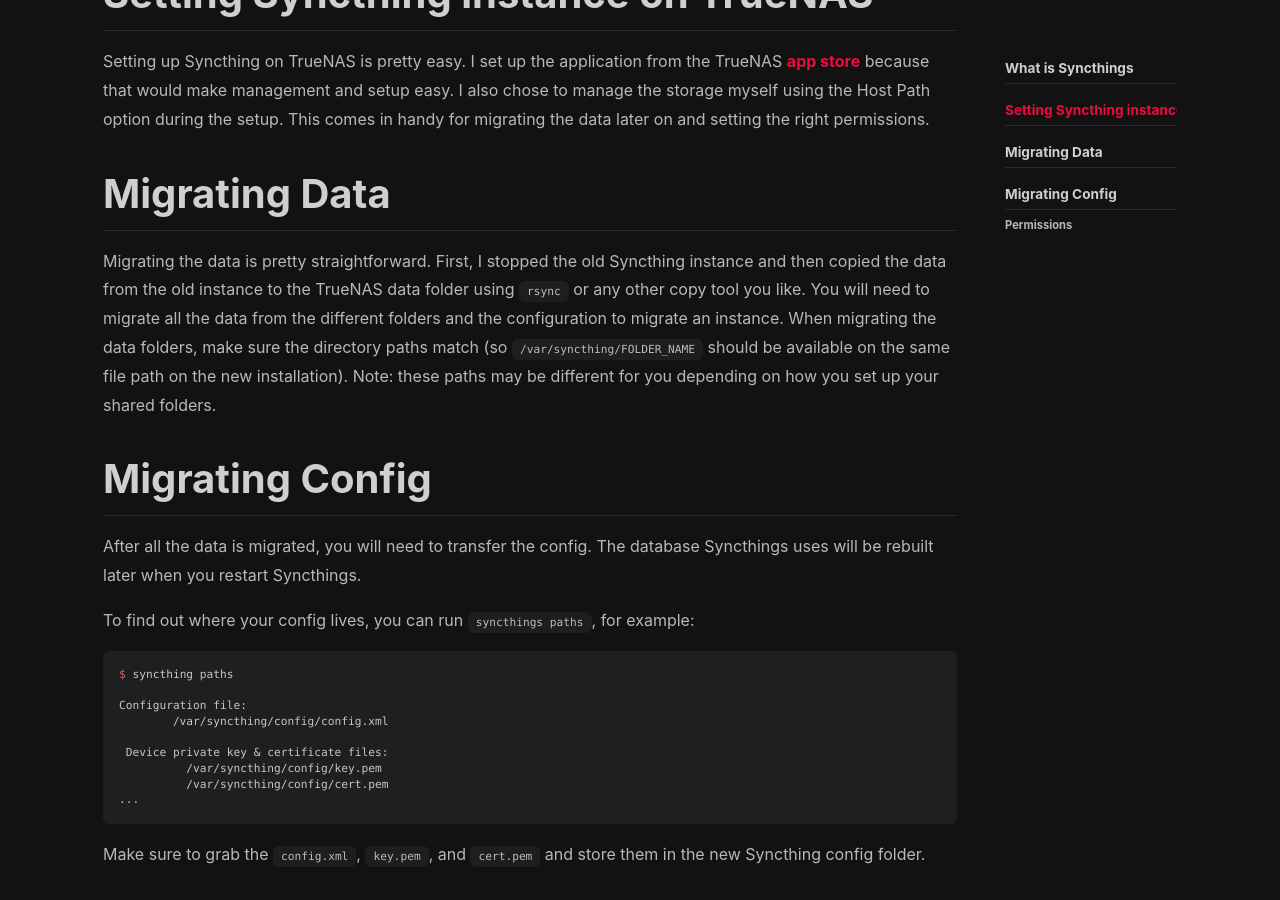
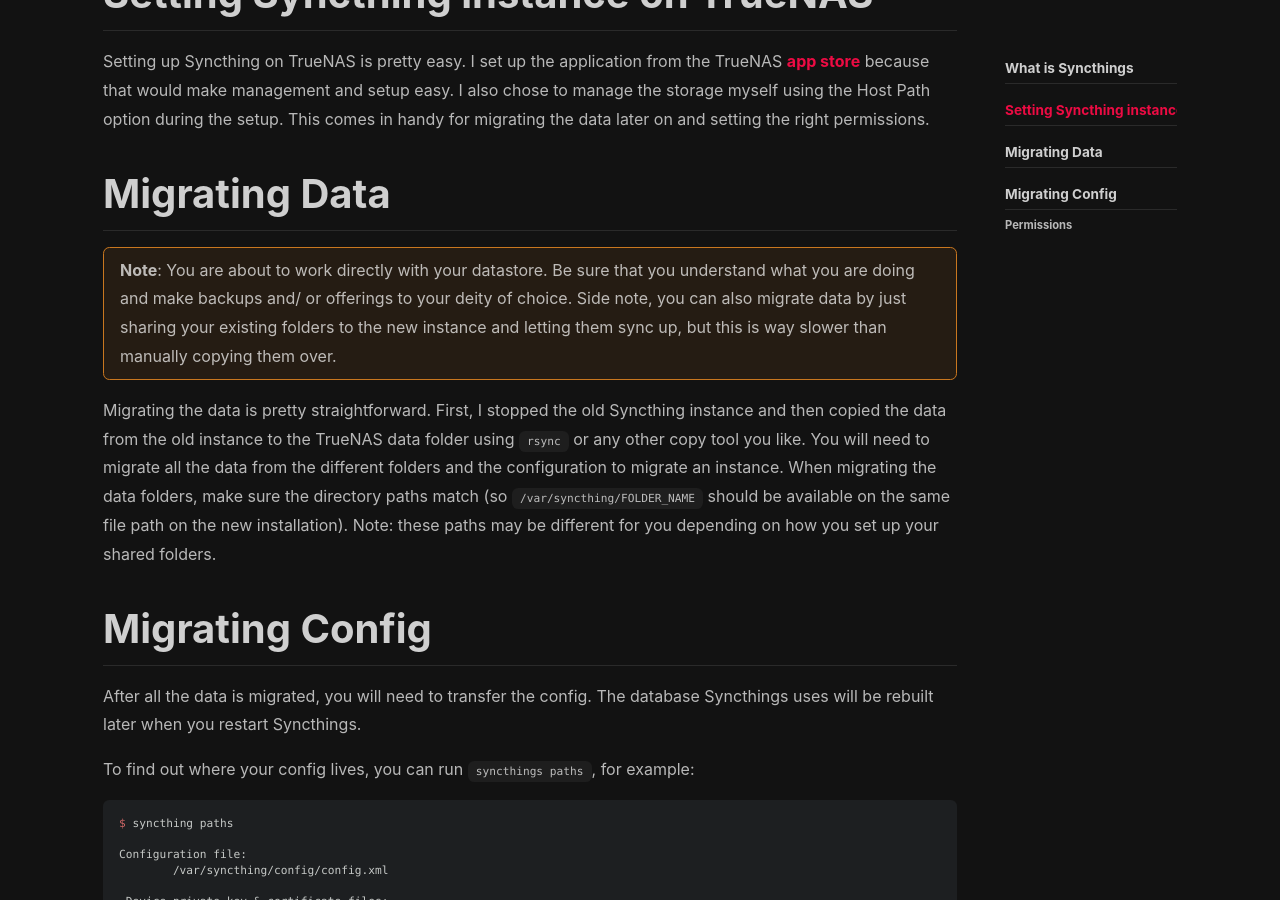
Before and after one commit to laufwerkcode/laufwerk-site, a Jekyll site: the page built from _posts/2026-01-23-migrating-syncthings-installation.md, in a window 1280 px wide and 900 px high, scrolled down 733 px. Built offline with Jekyll 4.4.1, drawn with Linux system fonts in a browser that asks for light colours; nearby versions of some CDN libraries.

Commit message:
Short explainer on data copy

```diff
--- a/_posts/2026-01-23-migrating-syncthings-installation.md
+++ b/_posts/2026-01-23-migrating-syncthings-installation.md
@@ -20,6 +20,9 @@
 Setting up Syncthing on TrueNAS is pretty easy. I set up the application from the TrueNAS [app store](https://apps.truenas.com/catalog/syncthing_stable/) because that would make management and setup easy. I also chose to manage the storage myself using the Host Path option during the setup. This comes in handy for migrating the data later on and setting the right permissions.
 
 # Migrating Data
+
+**Note**: You are about to work directly with your datastore. Be sure that you understand what you are doing and make backups and/ or offerings to your deity of choice. Side note, you can also migrate data by just sharing your existing folders to the new instance and letting them sync up, but this is way slower than manually copying them over.
+{:.warning}
 
 Migrating the data is pretty straightforward. First, I stopped the old Syncthing instance and then copied the data from the old instance to the TrueNAS data folder using `rsync` or any other copy tool you like. You will need to migrate all the data from the different folders and the configuration to migrate an instance. When migrating the data folders, make sure the directory paths match (so `/var/syncthing/FOLDER_NAME` should be available on the same file path on the new installation). Note: these paths may be different for you depending on how you set up your shared folders.
 
```
